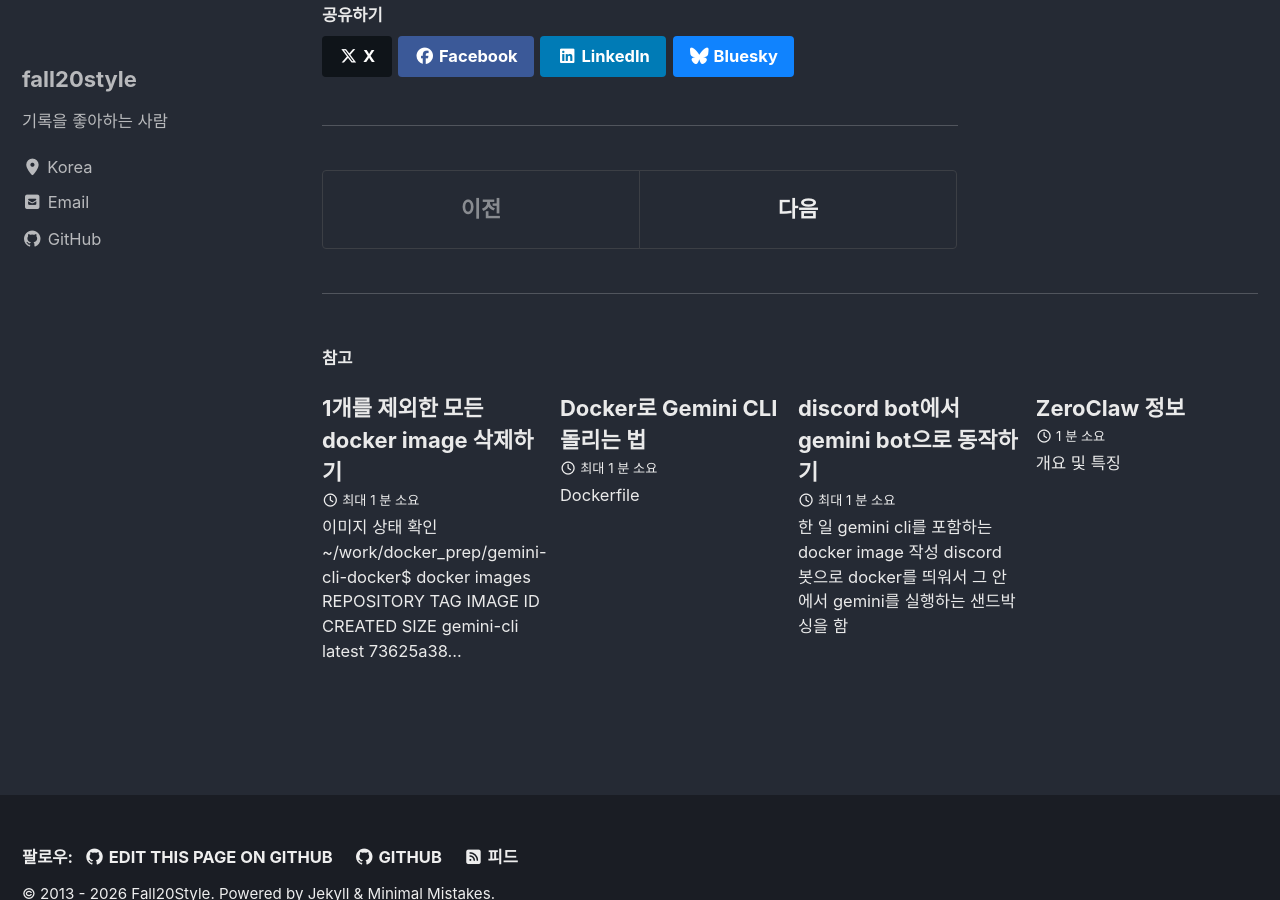
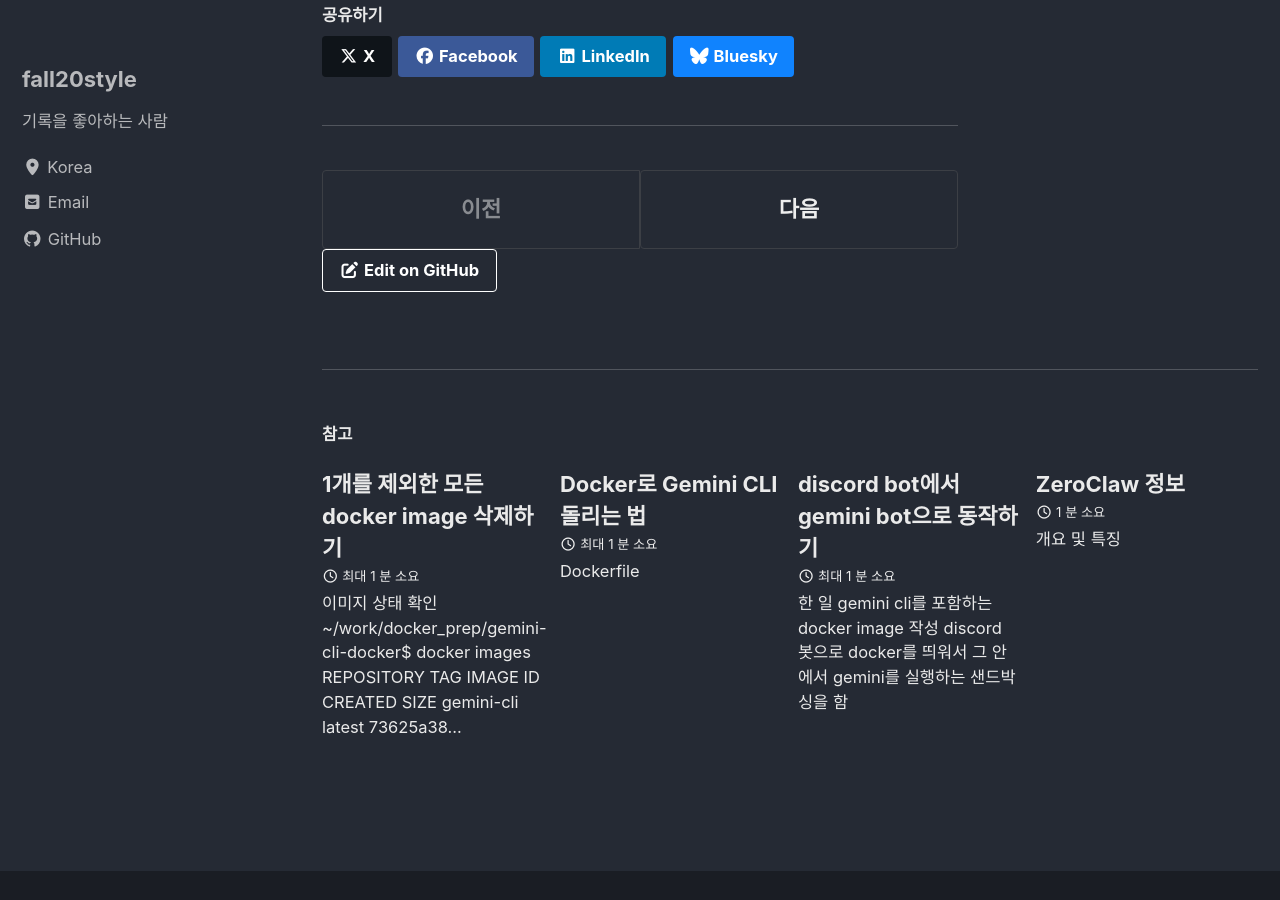
Before and after one commit to fall20style/fall20style.github.io, a Jekyll site: the page built from _posts/2026-02-09-first-page.md, in a window 1280 px wide and 900 px high, scrolled down 685 px. Built offline with Jekyll 4.4.1, drawn with Linux system fonts in a browser that asks for light colours; cached includes are drawn as plain includes.

Commit message:
add Edit on Github

```diff
--- a/_includes/post_pagination.html
+++ b/_includes/post_pagination.html
@@ -10,5 +10,11 @@
     {% else %}
       <a href="#" class="pagination--pager disabled">{{ site.data.ui-text[site.locale].pagination_next | default: "Next" }}</a>
     {% endif %}
+    <p>
+      <a href="https://github.com/{{ site.repository }}/edit/{{ site.git_branch | default: 'master' }}/{{ page.path }}"
+               class="btn btn--light-outline">
+               <i class="fas fa-fw fa-edit" aria-hidden="true"></i> Edit on GitHub
+                 </a>
+    </p>
   </nav>
 {% endif %}
```
